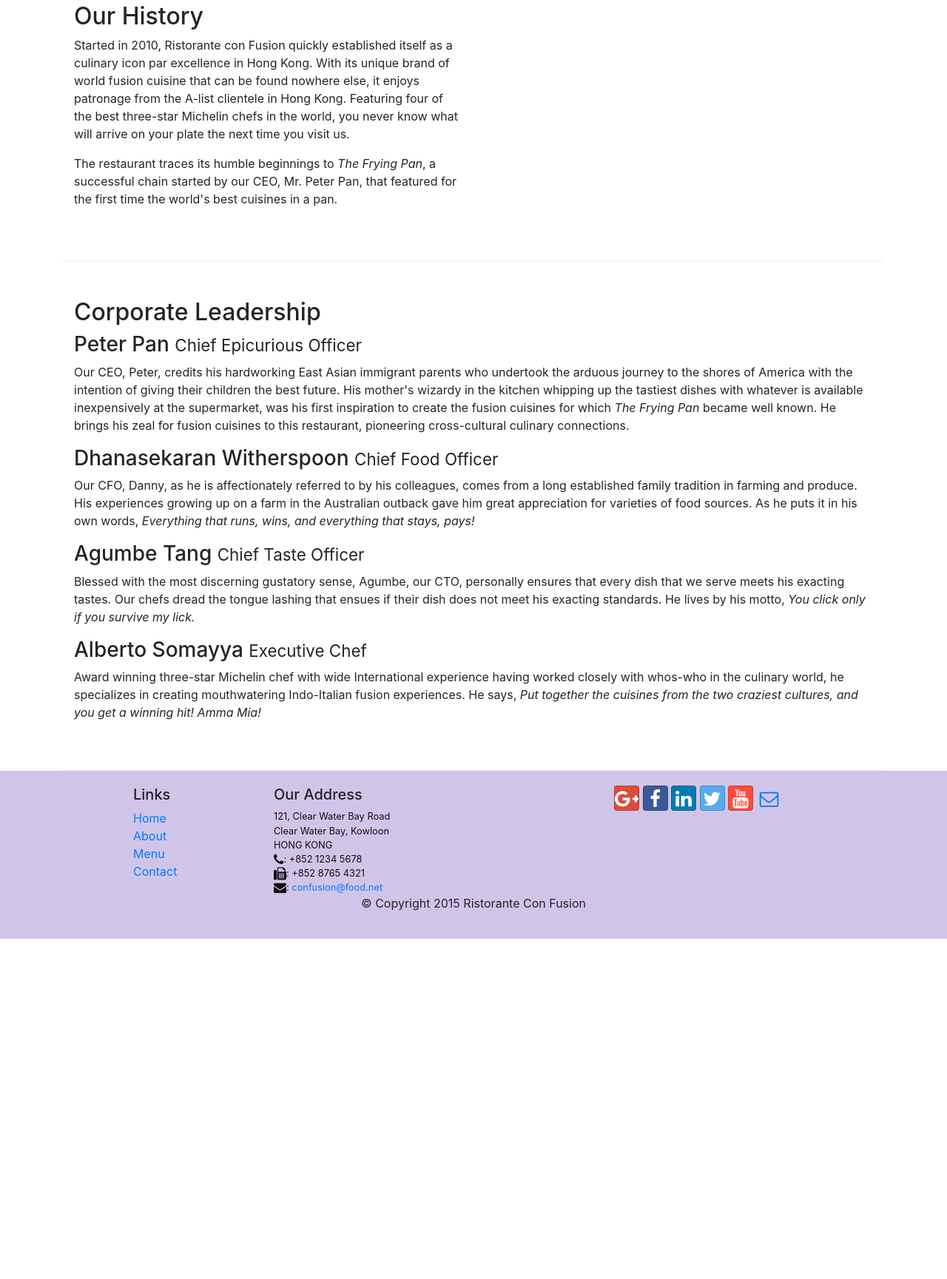
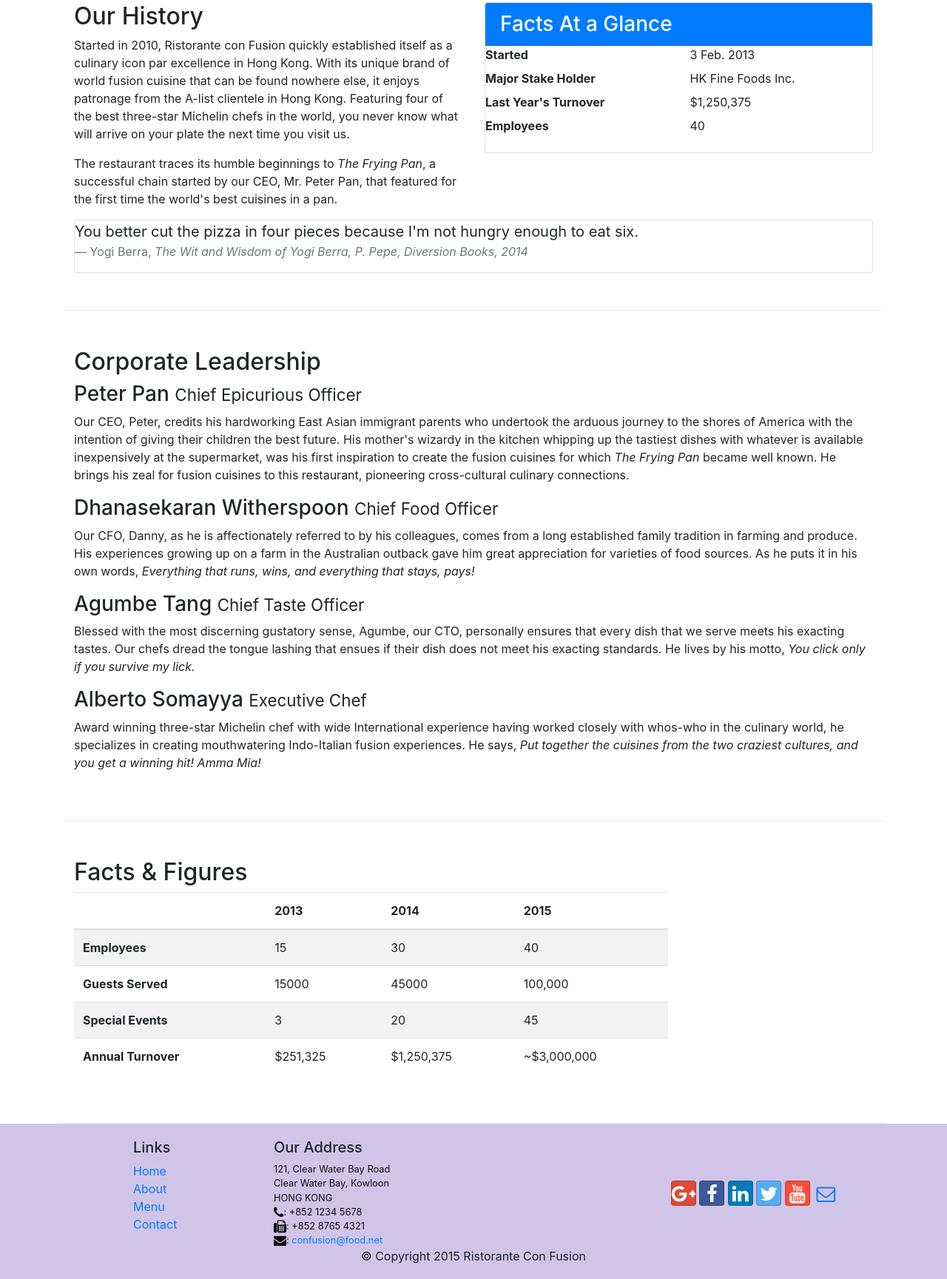
Before and after one commit to Tailsxky/hkust-fullstack-course, a website: page aboutus.html in a window 1280 px wide. Shown: the part 488-2217 px from the top of the page at 74% size. Before the commit the page ends 1757 px from the top, so only its background shows below. Drawn offline with nearby package versions, Linux system fonts and the light colour scheme.

Commit message:
Tables and Cards

```diff
--- a/aboutus.html
+++ b/aboutus.html
@@ -65,9 +65,39 @@
                 <p>Started in 2010, Ristorante con Fusion quickly established itself as a culinary icon par excellence in Hong Kong. With its unique brand of world fusion cuisine that can be found nowhere else, it enjoys patronage from the A-list clientele in Hong Kong.  Featuring four of the best three-star Michelin chefs in the world, you never know what will arrive on your plate the next time you visit us.</p>
                 <p>The restaurant traces its humble beginnings to <em>The Frying Pan</em>, a successful chain started by our CEO, Mr. Peter Pan, that featured for the first time the world's best cuisines in a pan.</p>
             </div>
-            <div>
+            <div class="col-12 col-sm-6">
+                <div class="card">
+                    <h3 class="card-header bg-primary text-white">Facts At a Glance</h3>
+                    <div class="card-block">
+                        <dl class="row">
+                            <dt class="col-6">Started</dt>
+                            <dd class="col-6">3 Feb. 2013</dd>
+                            <dt class="col-6">Major Stake Holder</dt>
+                            <dd class="col-6">HK Fine Foods Inc.</dd>
+                            <dt class="col-6">Last Year's Turnover</dt>
+                            <dd class="col-6">$1,250,375</dd>
+                            <dt class="col-6">Employees</dt>
+                            <dd class="col-6">40</dd>
+                       </dl>
+                    </div>
+                </div>
+            </div>
+
+            <div class="col-12">
+                <div class="card card-block bg-faded">
+                    <blockquote class="blockquote">
+                        <p class="mb-0">You better cut the pizza in four pieces because
+                            I'm not hungry enough to eat six.</p>
+                        <footer class="blockquote-footer">Yogi Berra,
+                          <cite title="Source Title">The Wit and Wisdom of Yogi Berra,
+                            P. Pepe, Diversion Books, 2014</cite>
+                        </footer>
+                    </blockquote>
+                </div>
             </div>
         </div>
+
+
 
 
         <div class="row row-content">
@@ -83,6 +113,53 @@
                 <p class="hidden-xs-down">Award winning three-star Michelin chef with wide International experience having worked closely with whos-who in the culinary world, he specializes in creating mouthwatering Indo-Italian fusion experiences. He says, <em>Put together the cuisines from the two craziest cultures, and you get a winning hit! Amma Mia!</em></p>
             </div>
        </div>
+
+            <div class="row row-content">
+            <div class="col-12 col-sm-9">
+                <h2>Facts &amp; Figures</h2>
+                 <div class="table-responsive">
+                <table class="table table-striped">
+                <thead class="thead-inverse">
+                    <tr>
+                        <th>&nbsp;</th>
+                        <th>2013</th>
+                        <th>2014</th>
+                        <th>2015</th>
+                    </tr>
+                </thead>
+                <tbody>
+                    <tr>
+                        <th>Employees</th>
+                        <td>15</td>
+                        <td>30</td>
+                        <td>40</td>
+                    </tr>
+                    <tr>
+                        <th>Guests Served</th>
+                        <td>15000</td>
+                        <td>45000</td>
+                        <td>100,000</td>
+                    </tr>
+                    <tr>
+                        <th>Special Events</th>
+                        <td>3</td>
+                        <td>20</td>
+                        <td>45</td>
+                    </tr>
+                    <tr>
+                        <th>Annual Turnover</th>
+                        <td>$251,325</td>
+                        <td>$1,250,375</td>
+                        <td>~$3,000,000</td>
+                    </tr>
+                </tbody>
+                </table>
+                </div>
+            </div>
+             <div class="col-12 col-sm-3">
+            </div>
+       </div>
+
 
     </div>
 
@@ -110,6 +187,7 @@
                                  <a href="mailto:confusion@food.net">confusion@food.net</a>
 		           </address>
                 </div>
+                <div class="col-sm align-self-center">
                  <div style="text-align:center">
                         <a class="btn btn-social-icon btn-google-plus" href="http://google.com/+"><i class="fa fa-google-plus"></i></a>
                         <a class="btn btn-social-icon btn-facebook" href="http://www.facebook.com/profile.php?id="><i class="fa fa-facebook"></i></a>
@@ -118,6 +196,7 @@
                         <a class="btn btn-social-icon btn-youtube" href="http://youtube.com/"><i class="fa fa-youtube"></i></a>
                         <a class="btn btn-social-icon" href="mailto:"><i class="fa fa-envelope-o"></i></a>
                     </div>
+                </div>
            </div>
            <div class="row justify-content-center">
                 <div class="col-auto">
```
Also changed, not shown: index.html (+2 -0 lines).
